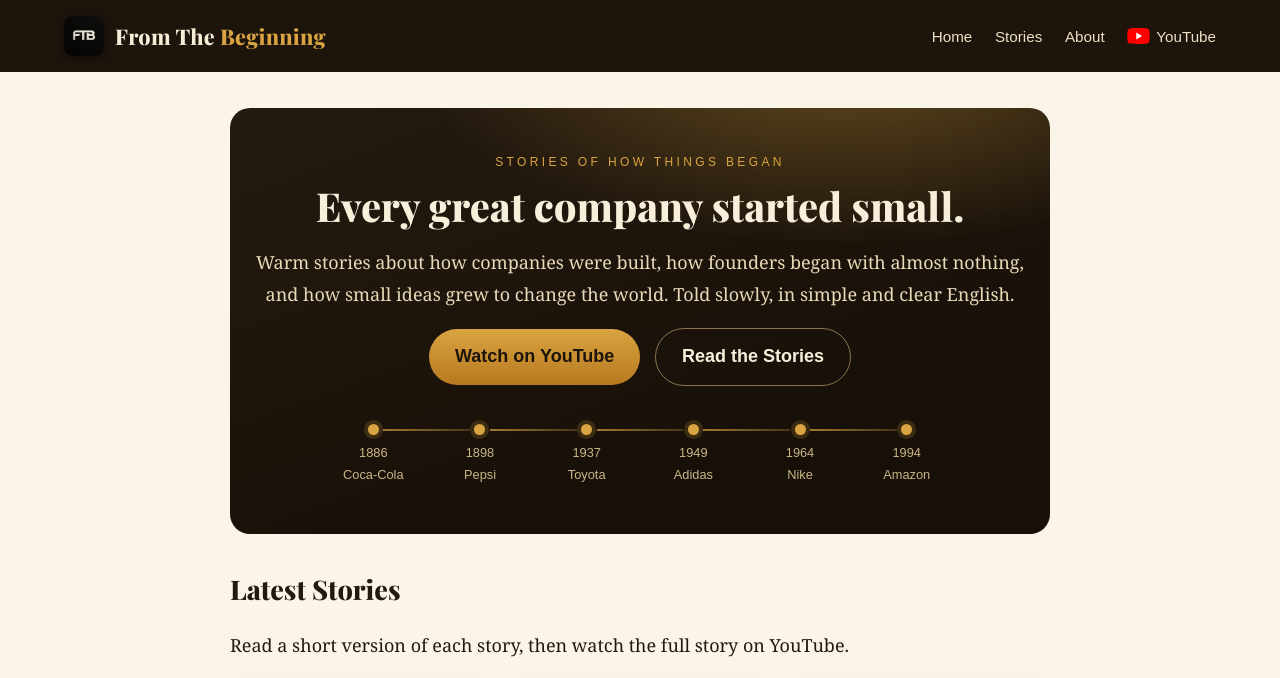
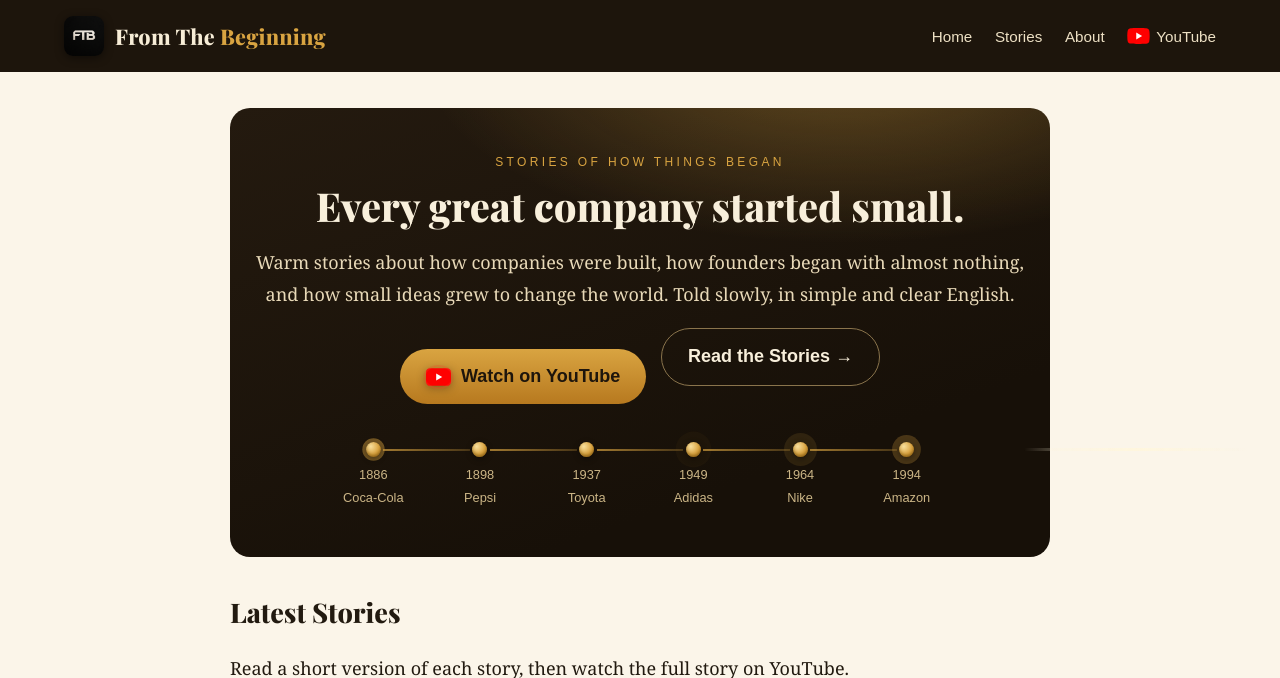
Before and after one commit to docsachmienphi/FTB, a Jekyll site: the page built from index.html, in a window 1280 px wide and 1400 px high, cut to the strip 0-678 px from the top of the window. Built offline with Jekyll 4.4.1, drawn with Linux system fonts in a browser that asks for light colours; the list of posts is cut into pages by our own code.

Commit message:
Homepage hero: button + timeline effects in the article design language (red play icon with pulse ring, shine sweep, gold fill sweep on Read, brass 3D dots with travelling halo + line shine)

```diff
--- a/_layouts/default.html
+++ b/_layouts/default.html
@@ -17,7 +17,7 @@
 <link rel="apple-touch-icon" href="/apple-touch-icon.png">
 <link rel="preconnect" href="https://fonts.googleapis.com">
 <link href="https://fonts.googleapis.com/css2?family=Playfair+Display:wght@600;800&family=Inter:wght@400;600;800&display=swap" rel="stylesheet">
-<link rel="stylesheet" href="/assets/css/style.css?v=12">
+<link rel="stylesheet" href="/assets/css/style.css?v=13">
 {% if page.youtube_id %}
 <script type="application/ld+json">
 {"@context":"https://schema.org","@type":"VideoObject","name":"{{ page.title }}","description":"{{ page.description }}","thumbnailUrl":"https://i.ytimg.com/vi/{{ page.youtube_id }}/maxresdefault.jpg","uploadDate":"{{ page.date | date_to_xmlschema }}","embedUrl":"https://www.youtube.com/embed/{{ page.youtube_id }}","url":"https://www.youtube.com/watch?v={{ page.youtube_id }}"}
--- a/assets/css/style.css
+++ b/assets/css/style.css
@@ -32,6 +32,32 @@ h1{line-height:1.22;font-family:'Playfair Display',Georgia,serif}h2{margin-top:3
 .timeline .dot{text-align:center;flex:1;position:relative;color:#CBB586;font-size:.8rem}
 .timeline .dot::before{content:"";display:block;width:11px;height:11px;border-radius:50%;background:var(--gold2);margin:0 auto 7px;box-shadow:0 0 0 4px rgba(217,164,65,.18)}
 .timeline .dot:not(:last-child)::after{content:"";position:absolute;top:5px;left:calc(50% + 10px);right:calc(-50% + 10px);height:2px;background:linear-gradient(90deg,rgba(217,164,65,.7),rgba(217,164,65,.25))}
+/* Hero effects - same language as the article video facade + glance timeline */
+.btn{position:relative;overflow:hidden;transition:transform .25s ease,box-shadow .25s ease,color .25s ease,border-color .25s ease}
+.btn-yt{display:inline-flex;align-items:center;gap:10px}
+.btn-yt .yt-icw{position:relative;display:inline-flex;flex:none;z-index:1}
+.btn-yt .yt-icw svg{display:block;filter:drop-shadow(0 2px 5px rgba(0,0,0,.35));transition:transform .25s ease}
+.btn-yt .yt-icw::after{content:"";position:absolute;inset:-6px;border-radius:50%;border:2px solid rgba(255,70,45,.55);animation:gpulse 2.6s ease-out infinite;pointer-events:none}
+.btn-yt::before{content:"";position:absolute;top:0;left:-70%;width:45%;height:100%;background:linear-gradient(100deg,transparent,rgba(255,255,255,.55),transparent);transform:skewX(-18deg);transition:left .6s ease;pointer-events:none}
+.btn-yt:hover{transform:translateY(-2px);box-shadow:0 12px 26px rgba(217,164,65,.45)}
+.btn-yt:hover::before{left:118%}
+.btn-yt:hover .yt-icw svg{transform:scale(1.14)}
+.btn-read{z-index:0}
+.btn-read::before{content:"";position:absolute;inset:0;background:linear-gradient(180deg,var(--gold2),var(--gold));z-index:-1;transform:scaleX(0);transform-origin:left center;transition:transform .38s ease;pointer-events:none}
+.btn-read:hover{color:#1D150C;border-color:var(--gold2);transform:translateY(-2px);box-shadow:0 12px 26px rgba(217,164,65,.35)}
+.btn-read:hover::before{transform:scaleX(1)}
+.btn-read .arr{display:inline-block;transition:transform .3s ease}
+.btn-read:hover .arr{transform:translateX(5px)}
+.timeline{position:relative}
+.timeline::after{content:"";position:absolute;top:6px;left:-40%;width:35%;height:3px;border-radius:2px;background:linear-gradient(90deg,transparent,rgba(255,246,220,.9),transparent);animation:gshine 3.4s ease-in-out infinite;pointer-events:none;z-index:2}
+.timeline .dot{animation:gup .8s cubic-bezier(.2,.7,.3,1) both}
+.timeline .dot:nth-child(2){animation-delay:.1s}.timeline .dot:nth-child(3){animation-delay:.2s}.timeline .dot:nth-child(4){animation-delay:.3s}.timeline .dot:nth-child(5){animation-delay:.4s}.timeline .dot:nth-child(6){animation-delay:.5s}
+.timeline .dot::before{width:15px;height:15px;position:relative;z-index:1;background:radial-gradient(circle at 32% 30%,#F7DE9C,#D9A441 55%,#A96F14);animation:hhalo 2.8s ease-out infinite;transition:transform .25s ease}
+.timeline .dot:nth-child(2)::before{animation-delay:.45s}.timeline .dot:nth-child(3)::before{animation-delay:.9s}.timeline .dot:nth-child(4)::before{animation-delay:1.35s}.timeline .dot:nth-child(5)::before{animation-delay:1.8s}.timeline .dot:nth-child(6)::before{animation-delay:2.25s}
+.timeline .dot:hover::before{transform:scale(1.3)}
+.timeline .dot:not(:last-child)::after{top:7px}
+@keyframes hhalo{0%{box-shadow:0 2px 6px rgba(0,0,0,.4),inset 0 -2px 3px rgba(90,60,5,.45),0 0 0 3px rgba(217,164,65,.5)}70%{box-shadow:0 2px 6px rgba(0,0,0,.4),inset 0 -2px 3px rgba(90,60,5,.45),0 0 0 11px rgba(217,164,65,0)}100%{box-shadow:0 2px 6px rgba(0,0,0,.4),inset 0 -2px 3px rgba(90,60,5,.45),0 0 0 3px rgba(217,164,65,0)}}
+@media (prefers-reduced-motion: reduce){.timeline .dot,.timeline .dot::before,.timeline::after,.btn-yt .yt-icw::after{animation:none}}
 .grid{display:grid;grid-template-columns:repeat(auto-fill,minmax(250px,1fr));gap:20px;margin:20px 0}
 .story{background:var(--card);border:1px solid var(--line);border-radius:16px;overflow:hidden;box-shadow:0 6px 22px rgba(60,42,10,.07);cursor:pointer;transition:transform .18s,box-shadow .18s}
 .story:hover{transform:translateY(-4px);box-shadow:0 14px 30px rgba(60,42,10,.13)}
--- a/index.html
+++ b/index.html
@@ -8,7 +8,7 @@ description: "The entire history of famous companies and founders, told slowly i
 <div class="kicker">Stories of how things began</div>
 <h1>Every great company started small.</h1>
 <p>Warm stories about how companies were built, how founders began with almost nothing, and how small ideas grew to change the world. Told slowly, in simple and clear English.</p>
-<p><a class="btn" href="https://www.youtube.com/@FromTheBeginning9" target="_blank" rel="noopener">Watch on YouTube</a> <a class="btn btn-ghost" href="/stories/">Read the Stories</a></p>
+<p><a class="btn btn-yt" href="https://www.youtube.com/@FromTheBeginning9" target="_blank" rel="noopener"><span class="yt-icw"><svg width="25" height="18" viewBox="0 0 24 17" aria-hidden="true"><rect width="24" height="17" rx="4" fill="#FF0000"/><path d="M9.8 5.1v6.8L15.6 8.5z" fill="#fff"/></svg></span>Watch on YouTube</a> <a class="btn btn-ghost btn-read" href="/stories/">Read the Stories <span class="arr">&rarr;</span></a></p>
 <div class="timeline">
 <div class="dot">1886<br>Coca-Cola</div>
 <div class="dot">1898<br>Pepsi</div>
```
